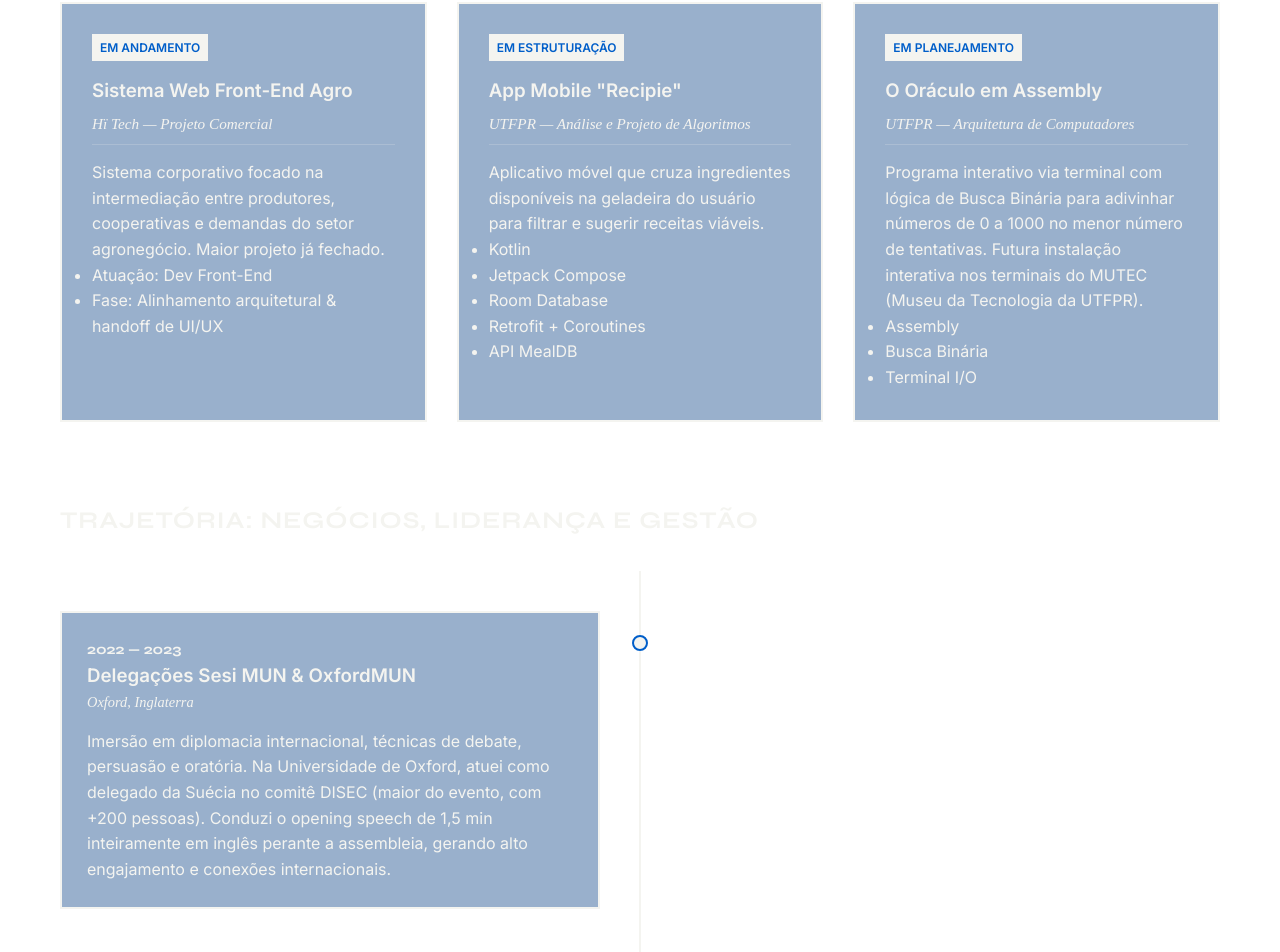
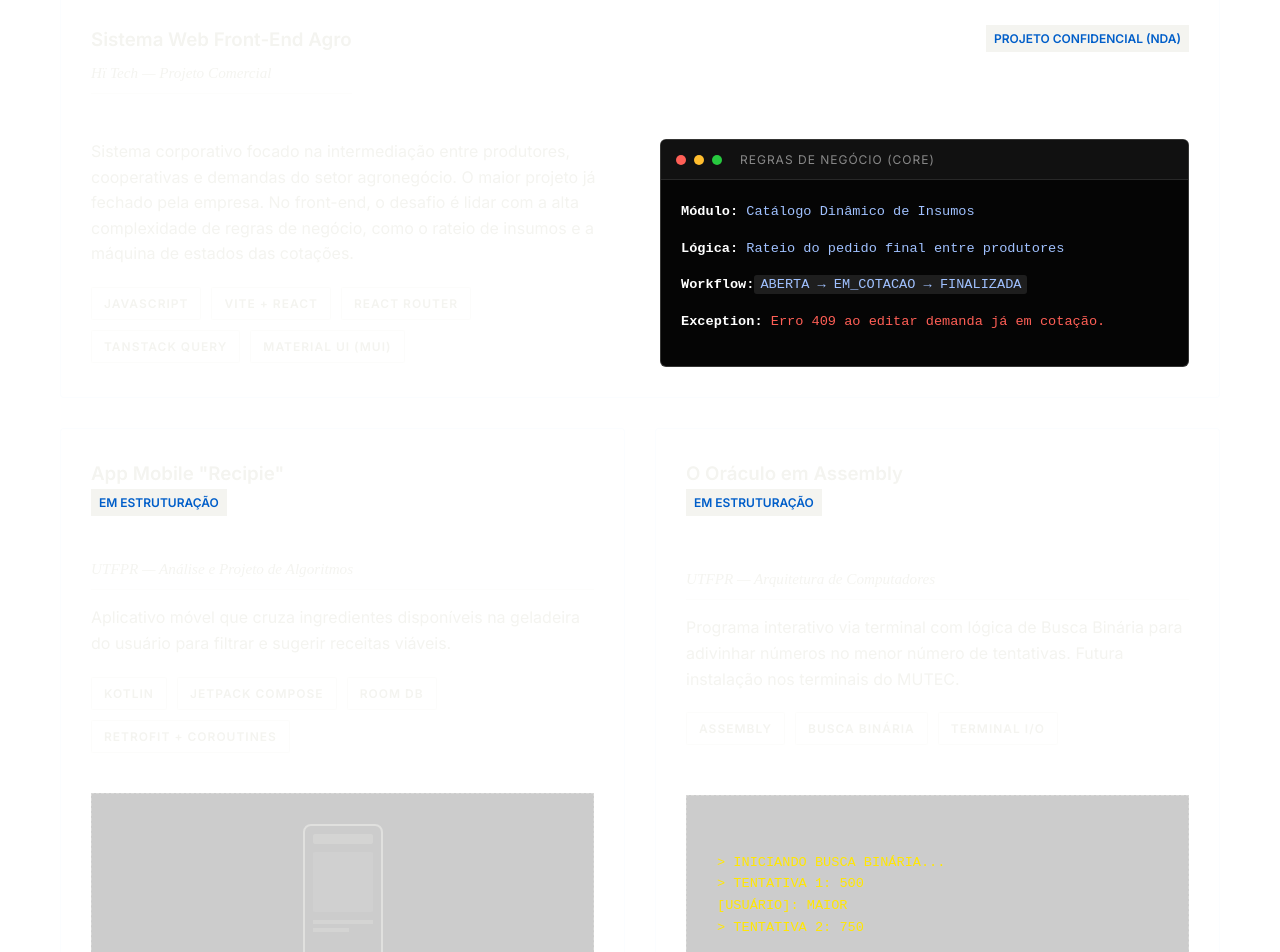
Before and after one commit to ArthurJKF/portfolio, a React (Vite) app: page /portfolio in a window 1280 px wide. Shown: the part 1667-2619 px from the top of the page. Built offline with nearby package versions, Linux system fonts and the light colour scheme; a web font is replaced by a local one.

Commit message:
correção de bugs

```diff
--- a/src/components/ShaderBg.jsx
+++ b/src/components/ShaderBg.jsx
@@ -49,7 +49,7 @@ export default function ShaderBg() {
         uAmplitude={0}
         uDensity={1.5}
         uFrequency={0}
-        uSpeed={0.11}
+        uSpeed={0.05}
         uStrength={1.5}
         uTime={8}
         wireframe={false}
--- a/src/index.css
+++ b/src/index.css
@@ -49,7 +49,7 @@ body {
     top: 0;
     left: 0;
     width: 100%;
-    padding: 16px 40px 48px 40px;
+    padding: 14px 40px 40px 40px;
     display: flex;
     justify-content: center;
     align-items: center;
@@ -75,12 +75,12 @@ body {
     );
 
     /* Desfoque do fundo */
-    -webkit-backdrop-filter: blur(20px) saturate(190%);
-    backdrop-filter: blur(20px) saturate(190%);
+    -webkit-backdrop-filter: blur(15px) saturate(120%);
+    backdrop-filter: blur(15px) saturate(120%);
 
     /* Fade progressivo na borda inferior */
-    -webkit-mask-image: linear-gradient(to bottom, rgba(0,0,0,1) 60%, rgba(0,0,0,0) 100%);
-    mask-image: linear-gradient(to bottom, rgba(0,0,0,1) 60%, rgba(0,0,0,0) 100%);
+    -webkit-mask-image: linear-gradient(to bottom, rgba(0,0,0,1) 50%, rgba(0,0,0,0) 100%);
+    mask-image: linear-gradient(to bottom, rgba(0,0,0,1) 50%, rgba(0,0,0,0) 100%);
 }
 
 /* Garante a interatividade e sobreposição dos links */
@@ -149,12 +149,12 @@ body {
    4. HOME / HERO SECTION
    ========================================================================== */
 .home-container {
-    min-height: 100vh;
+    min-height: calc(100vh - 180px);
     display: flex;
     flex-direction: column;
     justify-content: center;
     align-items: center;
-    padding: 100px 20px 40px;
+    padding: 80px 20px 0px;
     text-align: center;
 }
 
@@ -302,17 +302,31 @@ body {
 
 .card-brutal,
 .list-item-brutal {
-    border: 2px solid var(--bg-offwhite);
     padding: 30px;
-    background-color: rgba(0, 58, 128, 0.4); /* Fundo sutil para destacar do body */
-    backdrop-filter: blur(4px);
-    transition: transform 0.2s ease, border-color 0.2s ease;
+
+    /* Base Liquid Glass translúcida (igual aos botões) */
+    background: rgba(255, 255, 255, 0.04);
+    backdrop-filter: blur(12px) saturate(160%);
+    -webkit-backdrop-filter: blur(12px) saturate(160%);
+
+    /* Moldura técnica fina */
+    border: 1px solid rgba(236, 242, 255, 0.2);
+    border-radius: 4px;
+
+    /* Transição focada estritamente em iluminação (sem o pulo do transform) */
+    transition: background 0.3s ease, border-color 0.3s ease, box-shadow 0.3s ease;
 }
 
 .card-brutal:hover,
 .list-item-brutal:hover {
-    transform: translateY(-5px);
-    border-color: #ffffff;
+    /* Fundo azul vítreo ao passar o mouse */
+    background: rgba(0, 68, 255, 0.15);
+
+    /* Borda acesa em tom azul-claro + emissão de luz suave */
+    border-color: rgba(160, 193, 255, 0.5);
+    box-shadow:
+        0 0 30px rgba(0, 81, 255, 0.2),
+        inset 0 0 15px rgba(160, 193, 255, 0.1);
 }
 
 .card-subtitle,
@@ -348,6 +362,181 @@ body {
 }
 
 /* ==========================================================================
+   ESTRUTURA DE PROJETOS (WIDE & HALF GRIDS)
+   ========================================================================== */
+
+/* Card Gigante (Agro) */
+.project-wide-card {
+    display: flex;
+    flex-direction: column;
+    gap: 30px;
+    margin-bottom: 30px;
+}
+
+.project-wide-card .project-header {
+    display: flex;
+    justify-content: space-between;
+    align-items: flex-start;
+    flex-wrap: wrap;
+    gap: 20px;
+}
+
+.project-content {
+    display: grid;
+    grid-template-columns: 1fr 1fr;
+    gap: 40px;
+    align-items: stretch;
+}
+
+/* Lista de Tecnologias Horizontal */
+.tech-stack-inline {
+    display: flex;
+    flex-wrap: wrap;
+    gap: 10px;
+    list-style: none;
+    margin-top: 20px;
+    padding: 0;
+}
+
+.tech-stack-inline li {
+    font-size: 0.75rem;
+    font-weight: 600;
+    text-transform: uppercase;
+    letter-spacing: 1px;
+    padding: 6px 12px;
+    border: 1px solid rgba(244, 244, 240, 0.3);
+    border-radius: 2px;
+    color: var(--bg-offwhite);
+    background: rgba(255, 255, 255, 0.05);
+}
+
+/* Grid para os projetos menores (Recipie e Oráculo) */
+.projects-grid-half {
+    display: grid;
+    grid-template-columns: repeat(auto-fit, minmax(400px, 1fr));
+    gap: 30px;
+}
+
+.project-half-card {
+    display: flex;
+    flex-direction: column;
+    justify-content: space-between;
+    gap: 20px;
+}
+
+/* ==========================================================================
+   MOCKS VISUAIS (SUBSTITUTOS DE IMAGENS)
+   ========================================================================== */
+
+/* Falso Terminal (Projeto Agro) */
+.project-architecture-mock {
+    background-color: #050505;
+    border: 1px solid rgba(244, 244, 240, 0.2);
+    border-radius: 6px;
+    overflow: hidden;
+    display: flex;
+    flex-direction: column;
+}
+
+.mock-header {
+    background-color: #111;
+    padding: 10px 15px;
+    display: flex;
+    align-items: center;
+    gap: 8px;
+    border-bottom: 1px solid rgba(244, 244, 240, 0.1);
+}
+
+.mock-dot {
+    width: 10px;
+    height: 10px;
+    border-radius: 50%;
+}
+.mock-dot.red { background-color: #ff5f56; }
+.mock-dot.yellow { background-color: #ffbd2e; }
+.mock-dot.green { background-color: #27c93f; }
+
+.mock-title {
+    margin-left: 10px;
+    font-size: 0.75rem;
+    font-family: var(--font-body);
+    color: rgba(255,255,255,0.5);
+    text-transform: uppercase;
+    letter-spacing: 1px;
+}
+
+.architecture-rules {
+    padding: 20px;
+    list-style: none;
+    margin: 0;
+    font-family: 'Courier New', Courier, monospace;
+    font-size: 0.85rem;
+    color: #a0c1ff;
+    line-height: 1.8;
+}
+
+.architecture-rules li { margin-bottom: 12px; }
+.rule-key { color: #fff; font-weight: bold; }
+.workflow-state { background: rgba(255,255,255,0.1); padding: 2px 6px; border-radius: 3px; }
+.rule-error { color: #ff5f56 !important; }
+
+/* Placeholders para Recipie e Oráculo */
+.project-visual-placeholder {
+    margin-top: 20px;
+    background: rgba(0, 0, 0, 0.2);
+    border: 1px dashed rgba(244, 244, 240, 0.3);
+    padding: 30px;
+    display: flex;
+    flex-direction: column;
+    align-items: center;
+    justify-content: center;
+    min-height: 200px;
+    position: relative;
+}
+
+.placeholder-caption {
+    position: absolute;
+    bottom: 10px;
+    right: 10px;
+    font-size: 0.7rem;
+    text-transform: uppercase;
+    opacity: 0.5;
+}
+
+/* Wireframe Mobile (Recipie) */
+.wireframe-mobile {
+    width: 80px;
+    height: 140px;
+    border: 2px solid rgba(244, 244, 240, 0.5);
+    border-radius: 8px;
+    padding: 8px;
+    display: flex;
+    flex-direction: column;
+    gap: 8px;
+}
+.wf-header { height: 10px; background: rgba(244, 244, 240, 0.2); border-radius: 2px; }
+.wf-image { height: 60px; background: rgba(244, 244, 240, 0.1); border-radius: 2px; }
+.wf-lines span { display: block; height: 4px; background: rgba(244, 244, 240, 0.2); margin-bottom: 4px; width: 100%; }
+.wf-lines span:last-child { width: 60%; }
+
+/* Código Terminal (Oráculo) */
+.code-style code {
+    font-family: 'Courier New', Courier, monospace;
+    font-size: 0.85rem;
+    color: #ffe603;
+    display: block;
+    width: 100%;
+    line-height: 1.6;
+}
+
+/* Responsividade do Grid */
+@media (max-width: 900px) {
+    .project-content {
+        grid-template-columns: 1fr;
+    }
+}
+
+/* ==========================================================================
    7. LINHA DO TEMPO (TIMELINE)
    ========================================================================== */
 .timeline-container {
@@ -355,13 +544,14 @@ body {
     padding: 40px 0;
 }
 
+/* Linha central com transparência técnica */
 .timeline-line {
     position: absolute;
     left: 50%;
     top: 0;
     bottom: 0;
     width: 2px;
-    background-color: var(--bg-offwhite);
+    background: rgba(236, 242, 255, 0.15); /* Antes era branco sólido */
     transform: translateX(-50%);
 }
 
@@ -381,7 +571,7 @@ body {
     padding-right: 0;
 }
 
-/* Bolinha centralizada da linha do tempo */
+/* Bolinhas da linha do tempo: Base de vidro */
 .timeline-dot {
     position: absolute;
     right: -8px;
@@ -389,8 +579,12 @@ body {
     width: 16px;
     height: 16px;
     border-radius: 50%;
-    background-color: var(--bg-offwhite);
-    border: 2px solid var(--blue-cobalt);
+
+    /* Fundo escuro com borda brilhante em vez de bolinha branca sólida */
+    background: rgba(0, 10, 26, 0.9);
+    border: 2px solid rgba(160, 193, 255, 0.4);
+    box-shadow: 0 0 10px rgba(160, 193, 255, 0.1);
+    transition: all 0.3s ease;
 }
 
 .timeline-item.right .timeline-dot {
@@ -398,10 +592,17 @@ body {
 }
 
 .timeline-content {
-    border: 2px solid var(--bg-offwhite);
+    width: 100%;
     padding: 25px;
-    background-color: rgba(0, 58, 128, 0.4);
-    width: 100%;
+
+    background: rgba(255, 255, 255, 0.04);
+    backdrop-filter: blur(12px) saturate(160%);
+    -webkit-backdrop-filter: blur(12px) saturate(160%);
+
+    border: 1px solid rgba(236, 242, 255, 0.2);
+    border-radius: 4px;
+
+    transition: background 0.3s ease, border-color 0.3s ease, box-shadow 0.3s ease;
 }
 
 .timeline-date {
@@ -416,6 +617,26 @@ body {
     font-size: 0.9rem;
     margin-bottom: 15px;
     display: block;
+}
+
+/* ==========================================================================
+   EFEITOS DE HOVER DA LINHA DO TEMPO
+   ========================================================================== */
+
+/* Quando passar o mouse no item, a caixa acende (igual aos cards) */
+.timeline-item:hover .timeline-content {
+    background: rgba(0, 68, 255, 0.15);
+    border-color: rgba(160, 193, 255, 0.5);
+    box-shadow:
+        0 0 30px rgba(0, 81, 255, 0.2),
+        inset 0 0 15px rgba(160, 193, 255, 0.1);
+}
+
+/* Quando passar o mouse no item, a bolinha central acende em neon */
+.timeline-item:hover .timeline-dot {
+    background: #a0c1ff;
+    border-color: #ffffff;
+    box-shadow: 0 0 15px #a0c1ff;
 }
 
 /* ==========================================================================
--- a/src/pages/Portfolio.jsx
+++ b/src/pages/Portfolio.jsx
@@ -67,43 +67,125 @@ export default function Portfolio() {
       {/* SEÇÃO 3: APLICAÇÕES E SOFTWARES */}
       <section className="section-block">
         <h2 className="section-title">APLICAÇÕES E SOFTWARES</h2>
-        <div className="content-grid">
-          <div className="card-brutal border-highlight">
-            <span className="card-status status-active">Em Andamento</span>
+
+        {/* PROJETO 1: DESTAQUE (NDA) */}
+        <div className="project-wide-card card-brutal animate-cascade">
+          <div className="project-header">
+            <div className="title-group">
               <h3>Sistema Web Front-End Agro</h3>
               <span className="card-subtitle">Hï Tech — Projeto Comercial</span>
-            <p>Sistema corporativo focado na intermediação entre produtores, cooperativas e demandas do setor agronegócio. Maior projeto já fechado.</p>
-            <ul className="tech-stack">
-              <li>Atuação: Dev Front-End</li>
-              <li>Fase: Alinhamento arquitetural & handoff de UI/UX</li>
+            </div>
+            <div className="project-badges">
+              <span className="card-status status-active">Projeto Confidencial (NDA)</span>
+            </div>
+          </div>
+
+          <div className="project-content">
+            <div className="project-description">
+              <p>
+                Sistema corporativo focado na intermediação entre produtores, cooperativas e demandas do setor agronegócio.
+                O maior projeto já fechado pela empresa. No front-end, o desafio é lidar com a alta complexidade de regras
+                de negócio, como o rateio de insumos e a máquina de estados das cotações.
+              </p>
+
+              <ul className="tech-stack-inline">
+                <li>JavaScript</li>
+                <li>Vite + React</li>
+                <li>React Router</li>
+                <li>TanStack Query</li>
+                <li>Material UI (MUI)</li>
               </ul>
             </div>
 
-          <div className="card-brutal">
+            {/* Falso Terminal (Mock Visual) */}
+            <div className="project-architecture-mock">
+              <div className="mock-header">
+                <span className="mock-dot red"></span>
+                <span className="mock-dot yellow"></span>
+                <span className="mock-dot green"></span>
+                <span className="mock-title">Regras de Negócio (Core)</span>
+              </div>
+              <ul className="architecture-rules">
+                <li><span className="rule-key">Módulo:</span> Catálogo Dinâmico de Insumos</li>
+                <li><span className="rule-key">Lógica:</span> Rateio do pedido final entre produtores</li>
+                <li>
+                  <span className="rule-key">Workflow:</span>
+                  <code className="workflow-state">ABERTA &rarr; EM_COTACAO &rarr; FINALIZADA</code>
+                </li>
+                <li className="rule-error">
+                  <span className="rule-key">Exception:</span> Erro 409 ao editar demanda já em cotação.
+                </li>
+              </ul>
+            </div>
+          </div>
+        </div>
+
+        {/* PROJETOS 2 E 3: LADO A LADO */}
+        <div className="projects-grid-half">
+
+          {/* PROJETO 2: RECIPIE */}
+          <div className="card-brutal project-half-card animate-cascade">
+            <div className="project-header-small">
+              <h3>App Mobile "Recipie"</h3>
               <span className="card-status status-active">Em Estruturação</span>
-            <h3>App Mobile "Recipie"</h3>
+            </div>
+
+            <div className="project-description-small">
               <span className="card-subtitle">UTFPR — Análise e Projeto de Algoritmos</span>
-            <p>Aplicativo móvel que cruza ingredientes disponíveis na geladeira do usuário para filtrar e sugerir receitas viáveis.</p>
-            <ul className="tech-stack">
+              <p>
+                Aplicativo móvel que cruza ingredientes disponíveis na geladeira do usuário para filtrar e sugerir receitas viáveis.
+              </p>
+
+              <ul className="tech-stack-inline">
                 <li>Kotlin</li>
                 <li>Jetpack Compose</li>
-              <li>Room Database</li>
+                <li>Room DB</li>
                 <li>Retrofit + Coroutines</li>
-              <li>API MealDB</li>
               </ul>
             </div>
 
-          <div className="card-brutal">
-            <span className="card-status status-active">Em Planejamento</span>
+            <div className="project-visual-placeholder">
+              <div className="wireframe-mobile">
+                <div className="wf-header"></div>
+                <div className="wf-image"></div>
+                <div className="wf-lines"><span></span><span></span></div>
+              </div>
+              <p className="placeholder-caption">Prototipagem de Interface</p>
+            </div>
+          </div>
+
+          {/* PROJETO 3: O ORÁCULO */}
+          <div className="card-brutal project-half-card animate-cascade">
+            <div className="project-header-small">
               <h3>O Oráculo em Assembly</h3>
+              <span className="card-status status-active">Em Estruturação</span>
+            </div>
+
+            <div className="project-description-small">
               <span className="card-subtitle">UTFPR — Arquitetura de Computadores</span>
-            <p>Programa interativo via terminal com lógica de Busca Binária para adivinhar números de 0 a 1000 no menor número de tentativas. Futura instalação interativa nos terminais do MUTEC (Museu da Tecnologia da UTFPR).</p>
-            <ul className="tech-stack">
+              <p>
+                Programa interativo via terminal com lógica de Busca Binária para adivinhar números no menor número de tentativas.
+                Futura instalação nos terminais do MUTEC.
+              </p>
+
+              <ul className="tech-stack-inline">
                 <li>Assembly</li>
                 <li>Busca Binária</li>
                 <li>Terminal I/O</li>
               </ul>
             </div>
+
+            <div className="project-visual-placeholder code-style">
+              <code>
+                {">"} INICIANDO BUSCA BINÁRIA...<br/>
+                {">"} TENTATIVA 1: 500<br/>
+                [USUÁRIO]: MAIOR<br/>
+                {">"} TENTATIVA 2: 750
+              </code>
+              <p className="placeholder-caption">I/O no Terminal</p>
+            </div>
+          </div>
+
         </div>
       </section>
 
```
Lines whose indentation alone changed are shown as unchanged.
